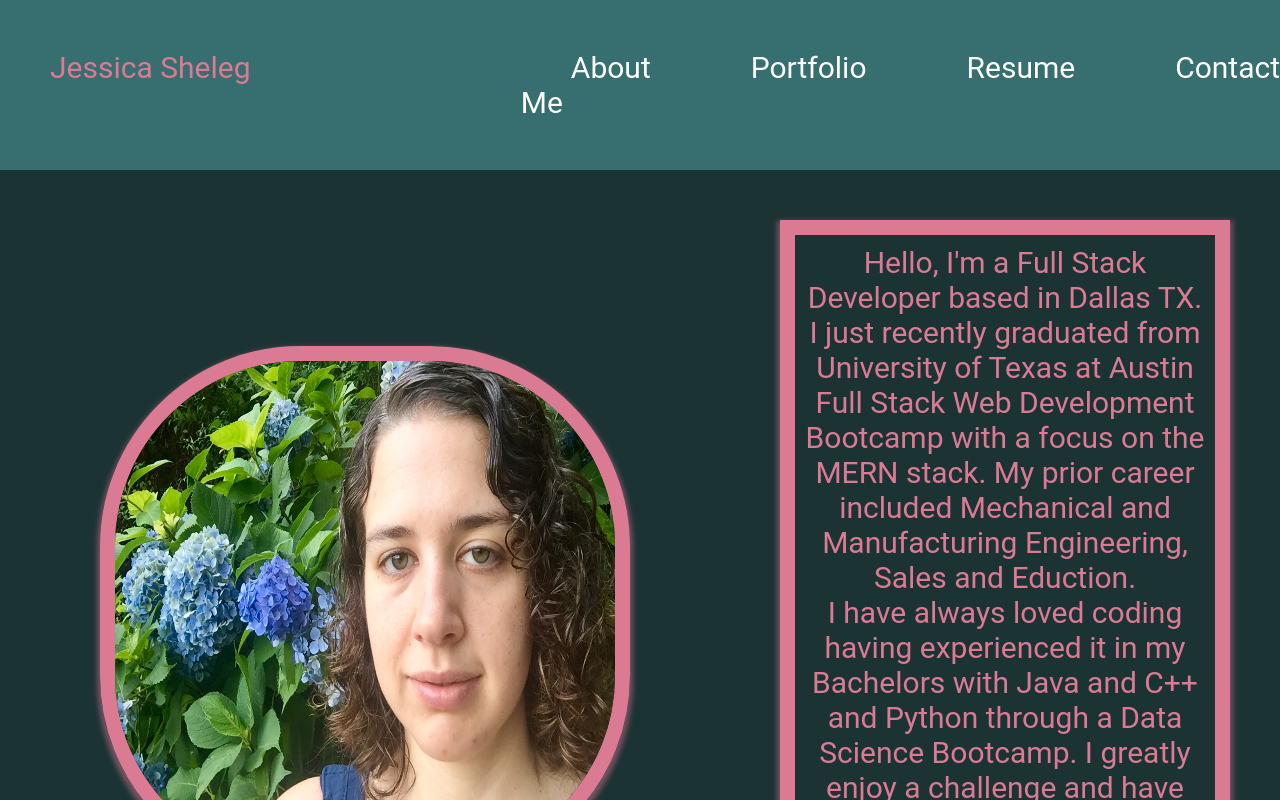
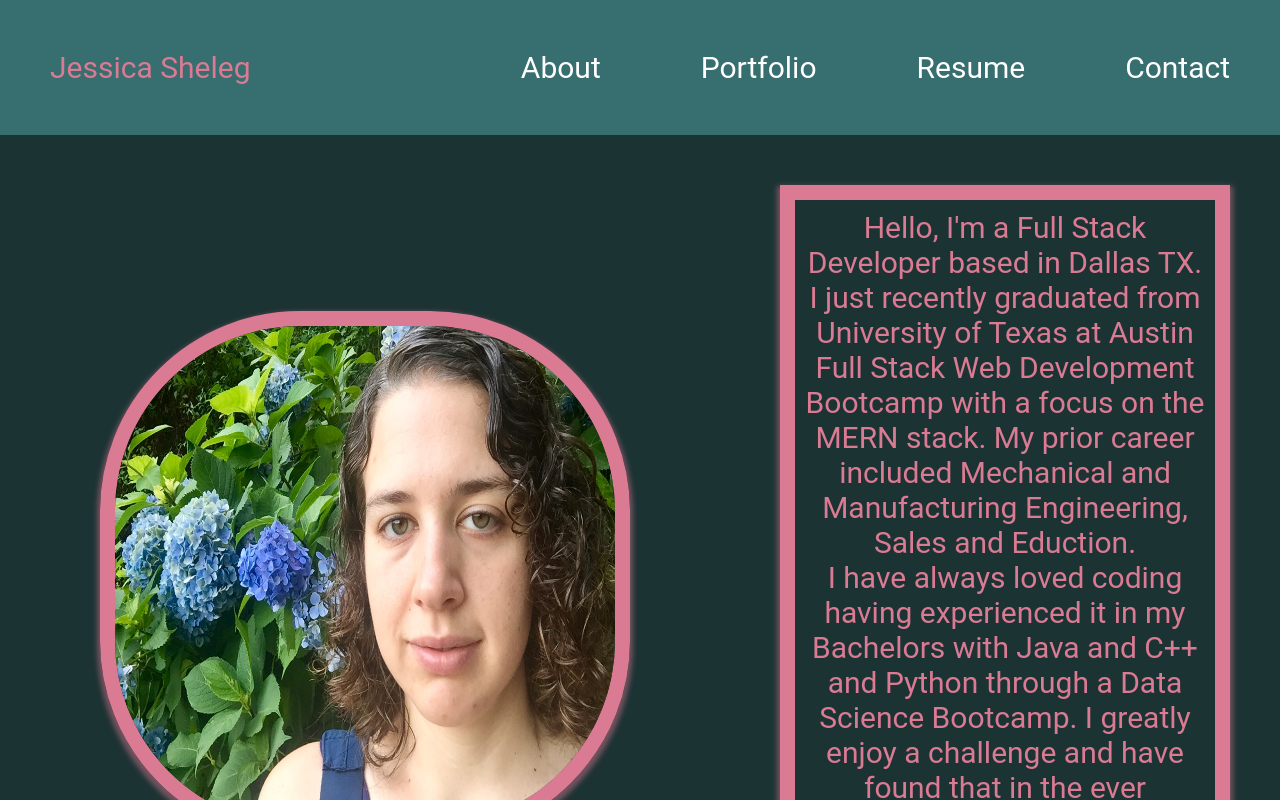
Before and after one commit to JSheleg/professional-portfolio-react, a React (Create React App) app: page / in a window 1280 px wide. Shown: the top 800 px of the page. Built offline with nearby package versions, Linux system fonts and the light colour scheme.

Commit message:
update nav link

```diff
--- a/src/components/NavBar/index.js
+++ b/src/components/NavBar/index.js
@@ -15,7 +15,7 @@ const NavBar = () => {
                 <Nav.Link href="/">About</Nav.Link>
                 <Nav.Link href="/portfolio">Portfolio</Nav.Link>
                 <Nav.Link href="/resume">Resume</Nav.Link>
-                <Nav.Link href="/contact">Contact Me</Nav.Link>
+                <Nav.Link href="/contact">Contact</Nav.Link>
               </Nav>
             </Container>
           </Navbar>
```
